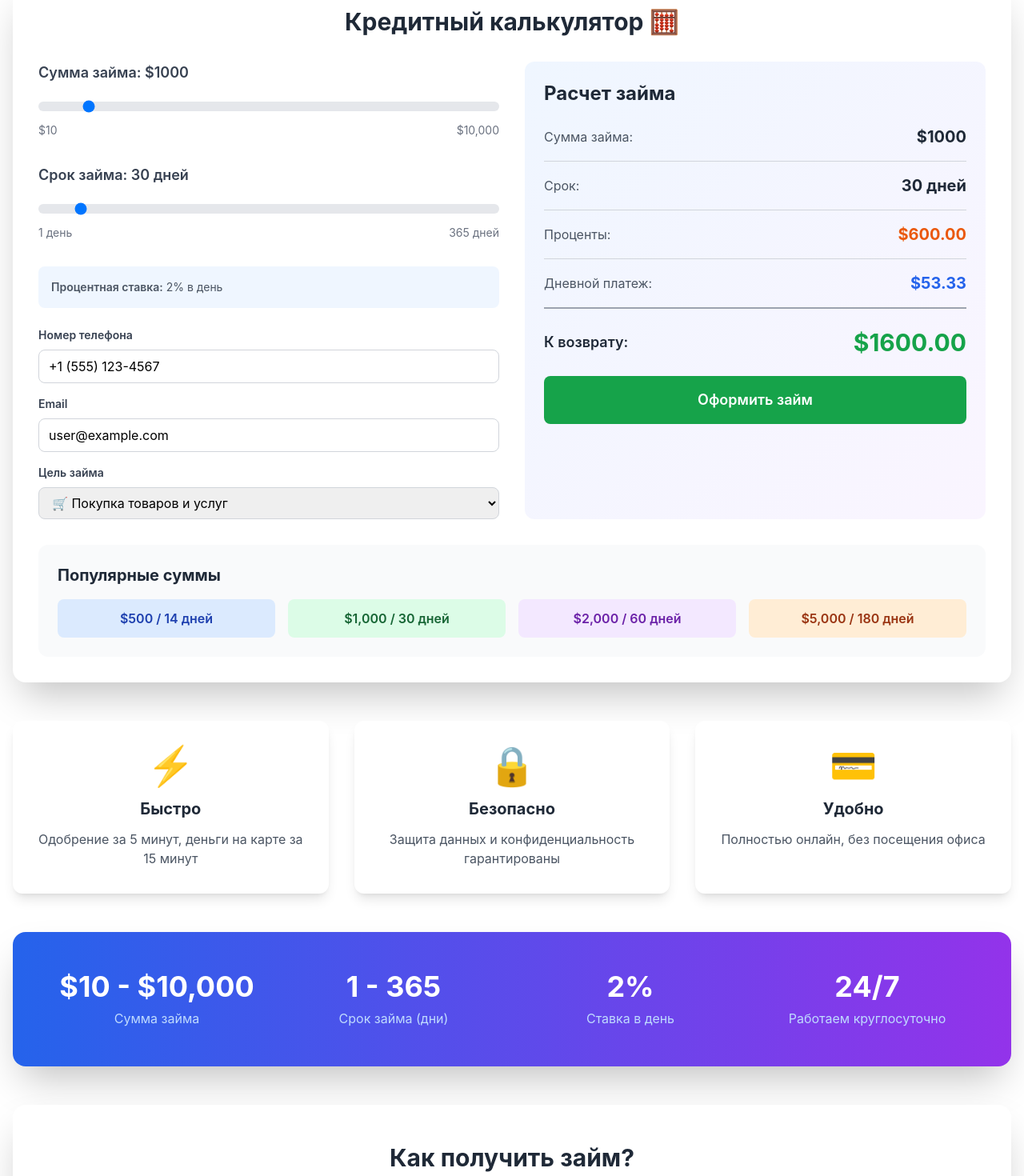
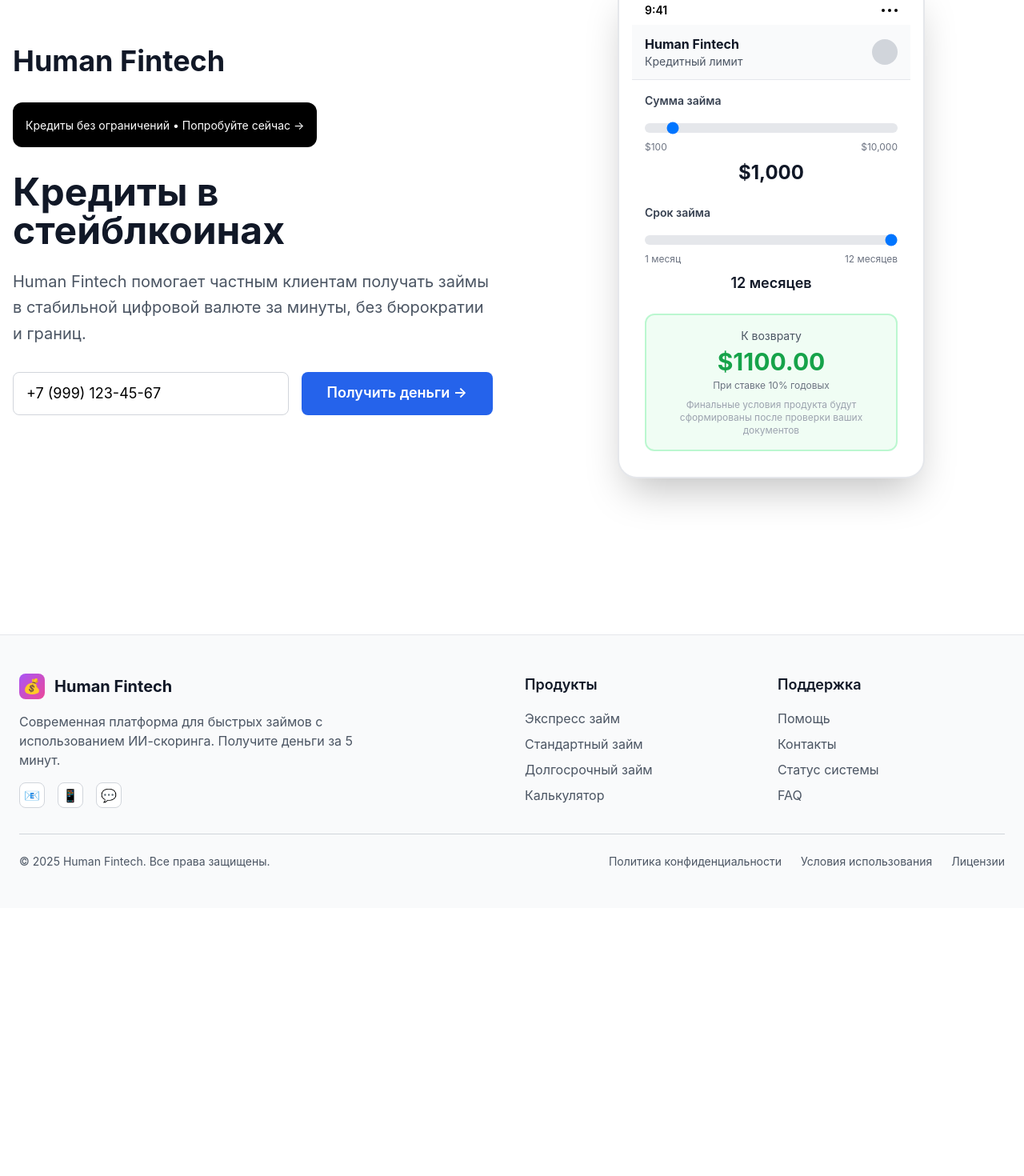
Before and after one commit to ioanngrigorev/microfinance-frontend, a React (Vite) app: page / in a window 1280 px wide. Shown: the part 140-1610 px from the top of the page at 80% size. After the commit the page ends 1275 px from the top, so only its background shows below. Built offline with nearby package versions, Linux system fonts and the light colour scheme.

Commit message:
Restore original homepage design with Human Fintech branding, stablecoin loans title, and mobile app preview

```diff
--- a/src/pages/HomePage.jsx
+++ b/src/pages/HomePage.jsx
@@ -3,289 +3,157 @@ import { useState } from 'react'
 
 function HomePage() {
   const [amount, setAmount] = useState(1000)
-  const [term, setTerm] = useState(30)
-  const [phoneNumber, setPhoneNumber] = useState('+1 (555) 123-4567')
-  const [email, setEmail] = useState('user@example.com')
-  const [loanPurpose, setLoanPurpose] = useState('Покупка товаров и услуг')
-  const interestRate = 2.0 // 2% в день
+  const [term, setTerm] = useState(12)
+  const [phoneNumber, setPhoneNumber] = useState('+7 (999) 123-45-67')
 
   const calculatePayment = () => {
-    const totalInterest = (amount * interestRate * term) / 100
+    const interestRate = 10 // 10% годовых
+    const totalInterest = (amount * interestRate * term) / 12 / 100
     const totalAmount = amount + totalInterest
     return {
       totalInterest: totalInterest.toFixed(2),
-      totalAmount: totalAmount.toFixed(2),
-      dailyPayment: (totalAmount / term).toFixed(2)
+      totalAmount: totalAmount.toFixed(2)
     }
   }
 
   const payment = calculatePayment()
+
   return (
+    <div className="min-h-screen bg-white">
       <div className="container mx-auto px-4 py-12">
+        <div className="grid grid-cols-1 lg:grid-cols-2 gap-12 items-center">
 
-      {/* Кредитный калькулятор */}
-      <div className="bg-white rounded-2xl shadow-2xl p-8 mb-12">
-        <h2 className="text-3xl font-bold text-gray-800 text-center mb-8">
-          Кредитный калькулятор 🧮
+          {/* Левая колонка - контент */}
+          <div>
+            {/* Логотип */}
+            <h1 className="text-4xl font-bold text-gray-900 mb-8">Human Fintech</h1>
+
+            {/* Баннер */}
+            <div className="bg-black text-white rounded-xl p-4 mb-8 inline-block">
+              <span className="text-sm">Кредиты без ограничений • Попробуйте сейчас →</span>
+            </div>
+
+            {/* Заголовок */}
+            <h2 className="text-5xl font-bold text-gray-900 mb-6">
+              Кредиты в стейблкоинах
             </h2>
 
-        <div className="grid grid-cols-1 md:grid-cols-2 gap-8">
-          {/* Левая колонка - параметры */}
+            {/* Описание */}
+            <p className="text-xl text-gray-600 mb-8 leading-relaxed">
+              Human Fintech помогает частным клиентам получать займы в стабильной цифровой валюте за минуты, без бюрократии и границ.
+            </p>
+
+            {/* Форма */}
+            <div className="flex gap-4">
+              <input
+                type="tel"
+                value={phoneNumber}
+                onChange={(e) => setPhoneNumber(e.target.value)}
+                className="flex-1 px-4 py-3 border border-gray-300 rounded-lg text-lg focus:ring-2 focus:ring-blue-500 focus:border-transparent"
+                placeholder="+7 (999) 123-45-67"
+              />
+              <Link
+                to="/application"
+                state={{
+                  amount,
+                  term,
+                  phoneNumber
+                }}
+                className="bg-blue-600 hover:bg-blue-700 text-white px-8 py-3 rounded-lg text-lg font-semibold transition"
+              >
+                Получить деньги →
+              </Link>
+            </div>
+          </div>
+
+          {/* Правая колонка - мобильное приложение */}
+          <div className="flex justify-center">
+            <div className="bg-white border-2 border-gray-200 rounded-3xl p-4 shadow-2xl max-w-sm">
+              {/* Мобильный экран */}
+              <div className="bg-white rounded-2xl overflow-hidden">
+                {/* Статус бар */}
+                <div className="bg-white px-4 py-2 flex justify-between items-center text-sm">
+                  <span className="font-semibold">9:41</span>
+                  <div className="flex space-x-1">
+                    <div className="w-1 h-1 bg-black rounded-full"></div>
+                    <div className="w-1 h-1 bg-black rounded-full"></div>
+                    <div className="w-1 h-1 bg-black rounded-full"></div>
+                  </div>
+                </div>
+
+                {/* Заголовок приложения */}
+                <div className="bg-gray-50 px-4 py-3 border-b">
+                  <div className="flex justify-between items-center">
                     <div>
-            <div className="mb-8">
-              <label className="block text-gray-700 text-lg font-semibold mb-4">
-                Сумма займа: ${amount}
-              </label>
+                      <h3 className="font-bold text-gray-900">Human Fintech</h3>
+                      <p className="text-sm text-gray-600">Кредитный лимит</p>
+                    </div>
+                    <div className="w-8 h-8 bg-gray-300 rounded-full"></div>
+                  </div>
+                </div>
+
+                {/* Контент приложения */}
+                <div className="p-4 space-y-6">
+                  {/* Сумма займа */}
+                  <div>
+                    <h4 className="text-sm font-semibold text-gray-700 mb-3">Сумма займа</h4>
+                    <div className="relative">
                       <input
                         type="range"
-                min="10"
+                        min="100"
                         max="10000"
-                step="10"
+                        step="100"
                         value={amount}
                         onChange={(e) => setAmount(Number(e.target.value))}
                         className="w-full h-2 bg-blue-200 rounded-lg appearance-none cursor-pointer"
                       />
-              <div className="flex justify-between text-sm text-gray-500 mt-2">
-                <span>$10</span>
+                      <div className="flex justify-between text-xs text-gray-500 mt-1">
+                        <span>$100</span>
                         <span>$10,000</span>
                       </div>
                     </div>
+                    <div className="text-center mt-2">
+                      <span className="text-2xl font-bold text-gray-900">${amount.toLocaleString()}</span>
+                    </div>
+                  </div>
 
-            <div className="mb-8">
-              <label className="block text-gray-700 text-lg font-semibold mb-4">
-                Срок займа: {term} дней
-              </label>
+                  {/* Срок займа */}
+                  <div>
+                    <h4 className="text-sm font-semibold text-gray-700 mb-3">Срок займа</h4>
+                    <div className="relative">
                       <input
                         type="range"
                         min="1"
-                max="365"
+                        max="12"
                         step="1"
                         value={term}
                         onChange={(e) => setTerm(Number(e.target.value))}
                         className="w-full h-2 bg-green-200 rounded-lg appearance-none cursor-pointer"
                       />
-              <div className="flex justify-between text-sm text-gray-500 mt-2">
-                <span>1 день</span>
-                <span>365 дней</span>
+                      <div className="flex justify-between text-xs text-gray-500 mt-1">
+                        <span>1 месяц</span>
+                        <span>12 месяцев</span>
+                      </div>
+                    </div>
+                    <div className="text-center mt-2">
+                      <span className="text-lg font-semibold text-gray-900">{term} месяцев</span>
                     </div>
                   </div>
 
-            <div className="bg-blue-50 rounded-lg p-4">
-              <p className="text-sm text-gray-600">
-                <span className="font-semibold">Процентная ставка:</span> {interestRate}% в день
+                  {/* Результат */}
+                  <div className="bg-green-50 border-2 border-green-200 rounded-xl p-4">
+                    <div className="text-center">
+                      <p className="text-sm text-gray-600 mb-1">К возврату</p>
+                      <p className="text-3xl font-bold text-green-600">${payment.totalAmount}</p>
+                      <p className="text-xs text-gray-500 mt-1">При ставке 10% годовых</p>
+                      <p className="text-xs text-gray-400 mt-2">
+                        Финальные условия продукта будут сформированы после проверки ваших документов
                       </p>
-            </div>
-
-            {/* Дополнительные поля */}
-            <div className="mt-6 space-y-4">
-              <div>
-                <label className="block text-gray-700 text-sm font-semibold mb-2">
-                  Номер телефона
-                </label>
-                <input
-                  type="tel"
-                  value={phoneNumber}
-                  onChange={(e) => setPhoneNumber(e.target.value)}
-                  className="w-full px-3 py-2 border border-gray-300 rounded-lg focus:ring-2 focus:ring-blue-500 focus:border-transparent"
-                  placeholder="+1 (555) 123-4567"
-                />
-              </div>
-
-              <div>
-                <label className="block text-gray-700 text-sm font-semibold mb-2">
-                  Email
-                </label>
-                <input
-                  type="email"
-                  value={email}
-                  onChange={(e) => setEmail(e.target.value)}
-                  className="w-full px-3 py-2 border border-gray-300 rounded-lg focus:ring-2 focus:ring-blue-500 focus:border-transparent"
-                  placeholder="user@example.com"
-                />
-              </div>
-
-              <div>
-                <label className="block text-gray-700 text-sm font-semibold mb-2">
-                  Цель займа
-                </label>
-                <select
-                  value={loanPurpose}
-                  onChange={(e) => setLoanPurpose(e.target.value)}
-                  className="w-full px-3 py-2 border border-gray-300 rounded-lg focus:ring-2 focus:ring-blue-500 focus:border-transparent"
-                >
-                  <option value="Покупка товаров и услуг">🛒 Покупка товаров и услуг</option>
-                  <option value="Медицинские расходы">🏥 Медицинские расходы</option>
-                  <option value="Образование">🎓 Образование</option>
-                  <option value="Ремонт дома/квартиры">🏠 Ремонт дома/квартиры</option>
-                  <option value="Покупка автомобиля">🚗 Покупка автомобиля</option>
-                  <option value="Свадьба">💒 Свадьба</option>
-                  <option value="Отпуск/путешествие">✈️ Отпуск/путешествие</option>
-                  <option value="Бизнес-нужды">💼 Бизнес-нужды</option>
-                  <option value="Погашение других долгов">💳 Погашение других долгов</option>
-                  <option value="Непредвиденные расходы">⚡ Непредвиденные расходы</option>
-                  <option value="Покупка техники">📱 Покупка техники</option>
-                  <option value="Другое">📝 Другое</option>
-                </select>
                     </div>
                   </div>
                 </div>
-
-          {/* Правая колонка - результаты */}
-          <div className="bg-gradient-to-br from-blue-50 to-purple-50 rounded-xl p-6">
-            <h3 className="text-2xl font-bold text-gray-800 mb-6">Расчет займа</h3>
-
-            <div className="space-y-4">
-              <div className="flex justify-between items-center pb-4 border-b border-gray-300">
-                <span className="text-gray-600">Сумма займа:</span>
-                <span className="text-xl font-bold text-gray-800">${amount}</span>
-              </div>
-
-              <div className="flex justify-between items-center pb-4 border-b border-gray-300">
-                <span className="text-gray-600">Срок:</span>
-                <span className="text-xl font-bold text-gray-800">{term} дней</span>
-              </div>
-
-              <div className="flex justify-between items-center pb-4 border-b border-gray-300">
-                <span className="text-gray-600">Проценты:</span>
-                <span className="text-xl font-bold text-orange-600">${payment.totalInterest}</span>
-              </div>
-
-              <div className="flex justify-between items-center pb-4 border-b-2 border-gray-400">
-                <span className="text-gray-600">Дневной платеж:</span>
-                <span className="text-xl font-bold text-blue-600">${payment.dailyPayment}</span>
-              </div>
-
-              <div className="flex justify-between items-center pt-2">
-                <span className="text-lg font-semibold text-gray-800">К возврату:</span>
-                <span className="text-3xl font-bold text-green-600">${payment.totalAmount}</span>
               </div>
             </div>
-
-            <Link
-              to="/application"
-              state={{
-                amount,
-                term,
-                phoneNumber,
-                email,
-                loanPurpose
-              }}
-              className="mt-6 w-full bg-green-600 hover:bg-green-700 text-white py-4 rounded-lg text-lg font-semibold transition block text-center"
-            >
-              Оформить займ
-            </Link>
-          </div>
-        </div>
-
-        {/* Примеры */}
-        <div className="mt-8 bg-gray-50 rounded-xl p-6">
-          <h3 className="text-xl font-bold text-gray-800 mb-4">Популярные суммы</h3>
-          <div className="grid grid-cols-2 md:grid-cols-4 gap-4">
-            <button
-              onClick={() => { setAmount(500); setTerm(14) }}
-              className="bg-blue-100 hover:bg-blue-200 text-blue-800 py-3 rounded-lg font-semibold transition"
-            >
-              $500 / 14 дней
-            </button>
-            <button
-              onClick={() => { setAmount(1000); setTerm(30) }}
-              className="bg-green-100 hover:bg-green-200 text-green-800 py-3 rounded-lg font-semibold transition"
-            >
-              $1,000 / 30 дней
-            </button>
-            <button
-              onClick={() => { setAmount(2000); setTerm(60) }}
-              className="bg-purple-100 hover:bg-purple-200 text-purple-800 py-3 rounded-lg font-semibold transition"
-            >
-              $2,000 / 60 дней
-            </button>
-            <button
-              onClick={() => { setAmount(5000); setTerm(180) }}
-              className="bg-orange-100 hover:bg-orange-200 text-orange-800 py-3 rounded-lg font-semibold transition"
-            >
-              $5,000 / 180 дней
-            </button>
-          </div>
-        </div>
-      </div>
-
-      {/* Features */}
-      <div className="grid grid-cols-1 md:grid-cols-3 gap-8 mb-12">
-        <div className="bg-white rounded-xl shadow-lg p-8 text-center">
-          <div className="text-5xl mb-4">⚡</div>
-          <h3 className="text-xl font-bold text-gray-800 mb-3">Быстро</h3>
-          <p className="text-gray-600">
-            Одобрение за 5 минут, деньги на карте за 15 минут
-          </p>
-        </div>
-
-        <div className="bg-white rounded-xl shadow-lg p-8 text-center">
-          <div className="text-5xl mb-4">🔒</div>
-          <h3 className="text-xl font-bold text-gray-800 mb-3">Безопасно</h3>
-          <p className="text-gray-600">
-            Защита данных и конфиденциальность гарантированы
-          </p>
-        </div>
-
-        <div className="bg-white rounded-xl shadow-lg p-8 text-center">
-          <div className="text-5xl mb-4">💳</div>
-          <h3 className="text-xl font-bold text-gray-800 mb-3">Удобно</h3>
-          <p className="text-gray-600">
-            Полностью онлайн, без посещения офиса
-          </p>
-        </div>
-      </div>
-
-      {/* Stats */}
-      <div className="bg-gradient-to-r from-blue-600 to-purple-600 rounded-2xl shadow-2xl p-12 text-white">
-        <div className="grid grid-cols-1 md:grid-cols-4 gap-8 text-center">
-          <div>
-            <div className="text-4xl font-bold mb-2">$10 - $10,000</div>
-            <div className="text-blue-200">Сумма займа</div>
-          </div>
-          <div>
-            <div className="text-4xl font-bold mb-2">1 - 365</div>
-            <div className="text-blue-200">Срок займа (дни)</div>
-          </div>
-          <div>
-            <div className="text-4xl font-bold mb-2">2%</div>
-            <div className="text-blue-200">Ставка в день</div>
-          </div>
-          <div>
-            <div className="text-4xl font-bold mb-2">24/7</div>
-            <div className="text-blue-200">Работаем круглосуточно</div>
-          </div>
-        </div>
-      </div>
-
-      {/* How it works */}
-      <div className="mt-12 bg-white rounded-2xl shadow-2xl p-12">
-        <h2 className="text-3xl font-bold text-center text-gray-800 mb-8">
-          Как получить займ?
-        </h2>
-        <div className="grid grid-cols-1 md:grid-cols-3 gap-8">
-          <div className="text-center">
-            <div className="bg-blue-100 w-16 h-16 rounded-full flex items-center justify-center mx-auto mb-4">
-              <span className="text-2xl font-bold text-blue-600">1</span>
-            </div>
-            <h3 className="text-xl font-bold text-gray-800 mb-2">Заполните анкету</h3>
-            <p className="text-gray-600">Укажите сумму, срок и личные данные</p>
-          </div>
-
-          <div className="text-center">
-            <div className="bg-green-100 w-16 h-16 rounded-full flex items-center justify-center mx-auto mb-4">
-              <span className="text-2xl font-bold text-green-600">2</span>
-            </div>
-            <h3 className="text-xl font-bold text-gray-800 mb-2">Получите одобрение</h3>
-            <p className="text-gray-600">Выберите подходящий продукт</p>
-          </div>
-
-          <div className="text-center">
-            <div className="bg-purple-100 w-16 h-16 rounded-full flex items-center justify-center mx-auto mb-4">
-              <span className="text-2xl font-bold text-purple-600">3</span>
-            </div>
-            <h3 className="text-xl font-bold text-gray-800 mb-2">Получите деньги</h3>
-            <p className="text-gray-600">Деньги поступят на вашу карту</p>
           </div>
         </div>
       </div>
```
Lines whose indentation alone changed are shown as unchanged.
